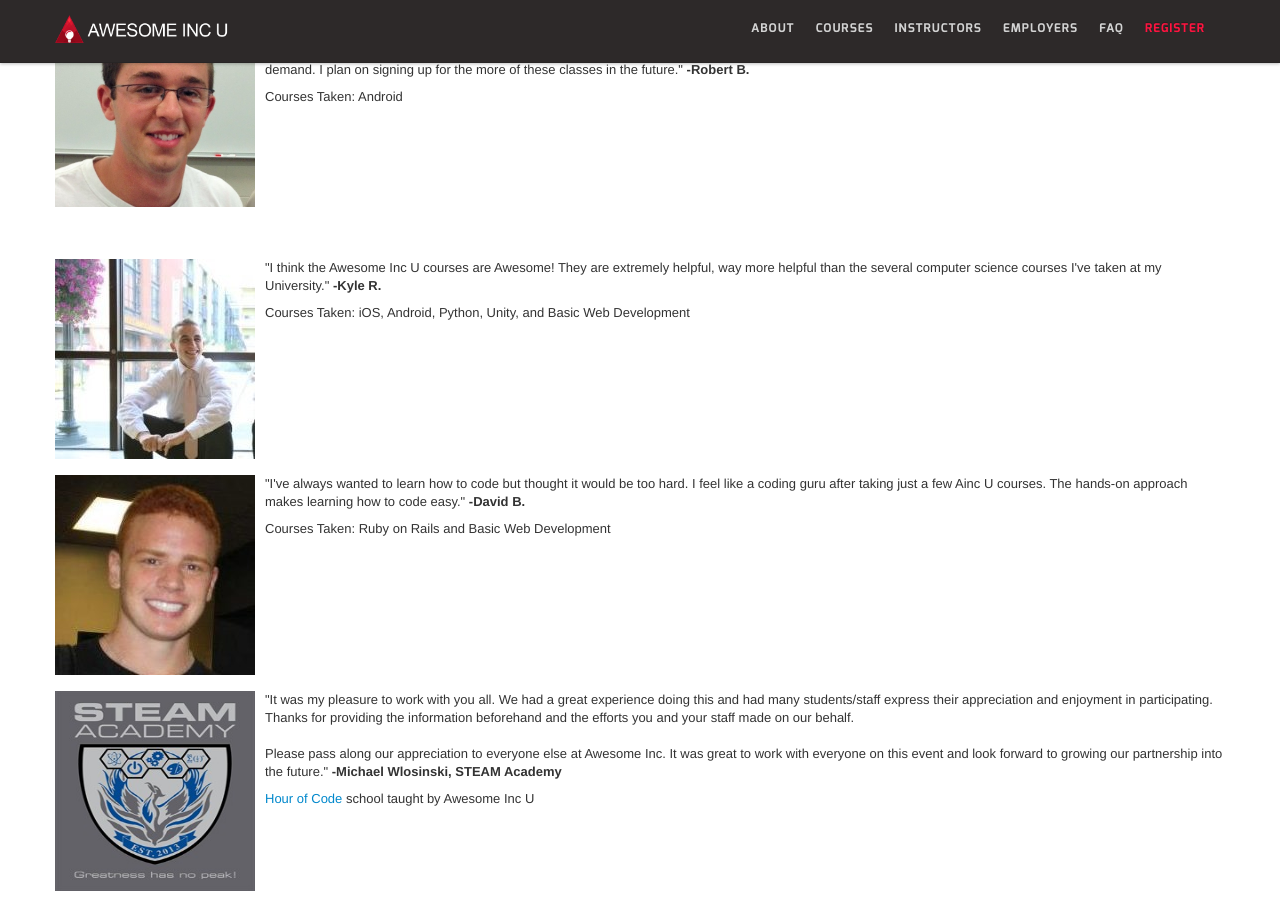
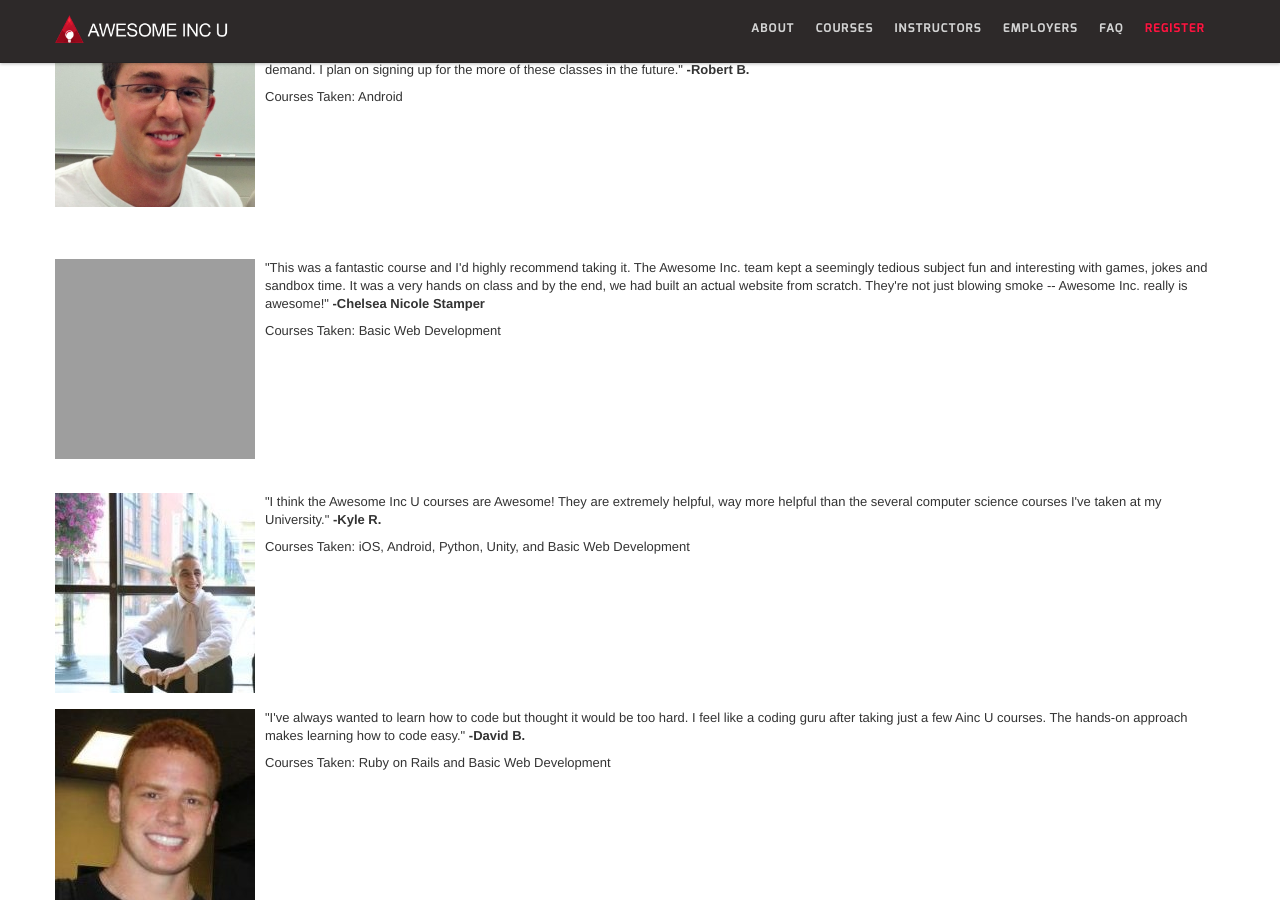
Before and after one commit to ainc/awesomeincu-2013, a Jekyll site: the page built from index.html, in a window 1280 px wide and 900 px high, scrolled down 5014 px. Built offline with Jekyll 4.4.1, drawn with Linux system fonts in a browser that asks for light colours; Markdown is read by kramdown in place of the engine named in the settings; comment, search, counter and statistics services are not loaded; grey boxes are pictures that could not be loaded.

Commit message:
Chelsea add testimonial

```diff
--- a/index.html
+++ b/index.html
@@ -201,6 +201,15 @@
 	<br><br>
 	<br><br>
 
+	<p><img src="/img/testimonials/chelsea.png" alt="Chelsea Testimonial" style="float:left; padding: 0px 10px 0px 0px;" height="200" width="200">
+"This was a fantastic course and I'd highly recommend taking it. The Awesome Inc. team kept a seemingly tedious subject fun and interesting with games, jokes and sandbox time. It was a very hands on class and by the end, we had built an actual website from scratch. They're not just blowing smoke -- Awesome Inc. really is awesome!" <strong>-Chelsea Nicole Stamper</strong></p>
+	<p>Courses Taken: Basic Web Development</p>
+
+	<br><br>
+	<br><br>
+	<br><br>
+	<br><br>
+
 	<p><img src="/img/testimonials/kyle.jpg" alt="Kyle Testimonial" style="float:left; padding: 0px 10px 0px 0px;">
 "I think the Awesome Inc U courses are Awesome! They are extremely helpful, way more helpful than the several computer science courses I've taken at my University." <strong>-Kyle R.</strong></p>
 	<p>Courses Taken: iOS, Android, Python, Unity, and Basic Web Development</p>
@@ -234,6 +243,10 @@
 "The basic web development course was an extremely well thought out and well executed class. In a world where coding jobs are plentiful, I now feel confident in my ability to create a basic web site with a hope to further develop my web development skill in the future." <strong>-Ben Childress</strong></p>
 	<p>Courses Taken: Basic Web Development</p>
 	<br><br>
+	<br><br>
+	<br><br>
+	<br><br>
+
 </div> <!-- /container -->
 </div> <!-- /about -->
 
```
Also changed, not shown: 4 other files.
